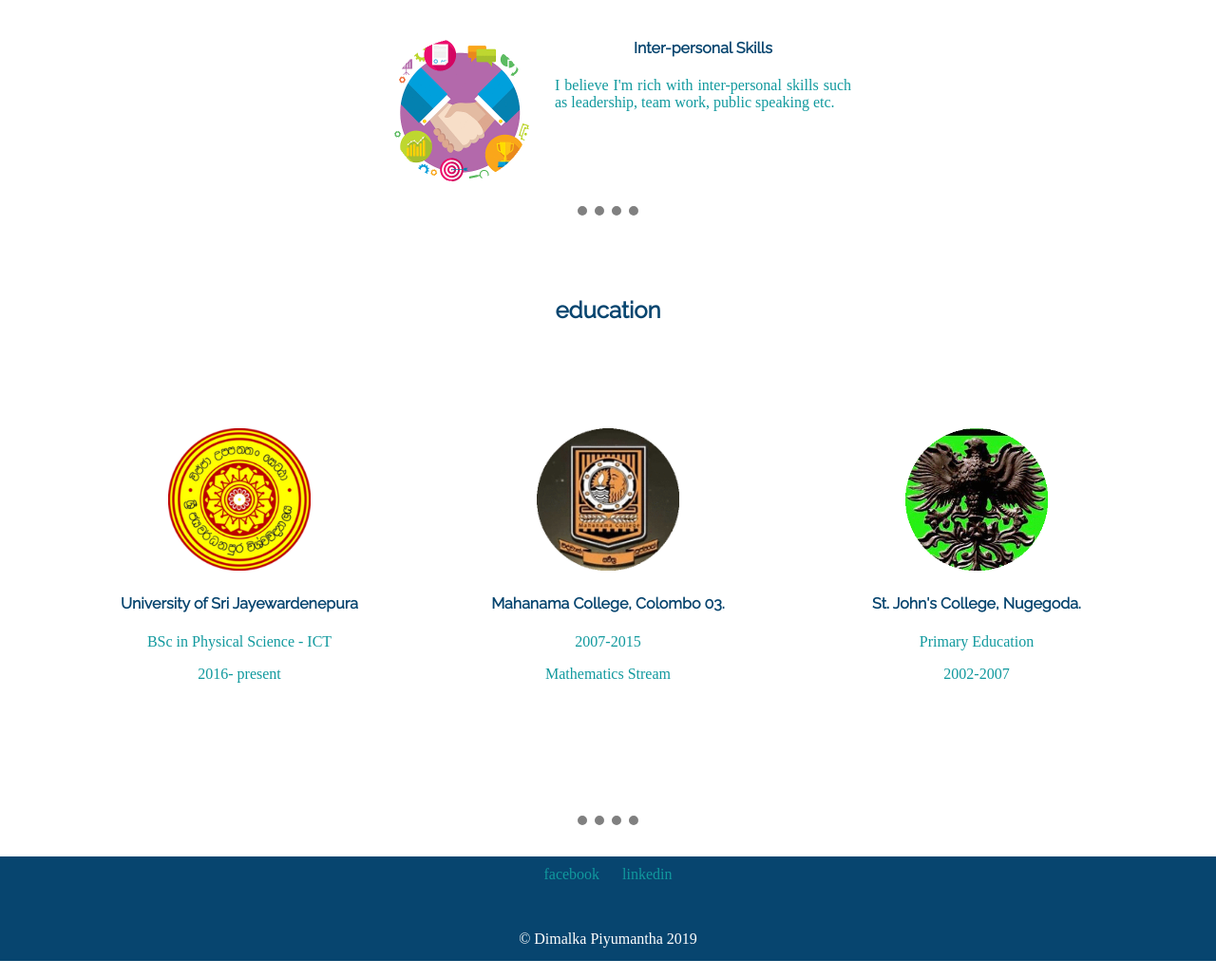
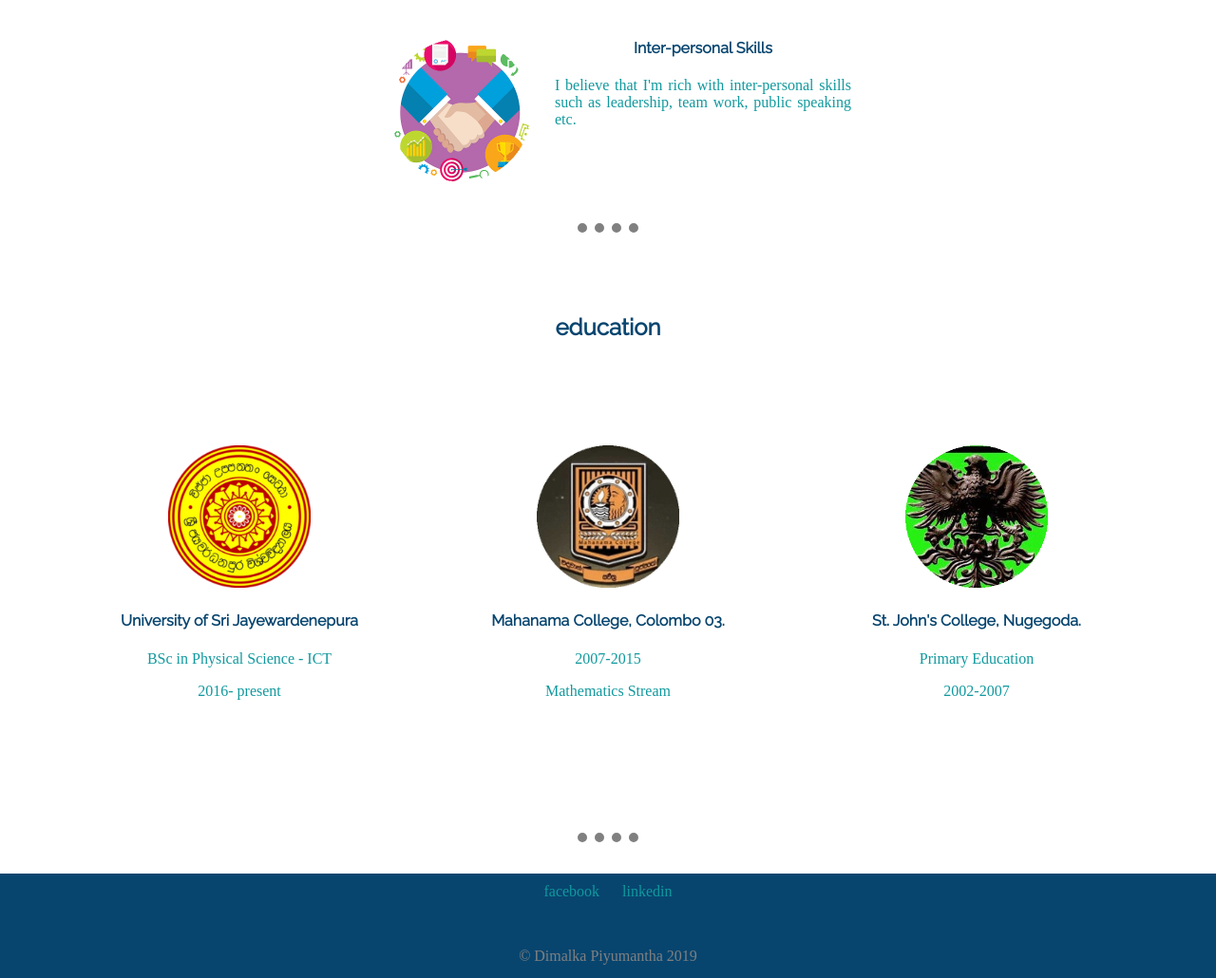
Before and after one commit to DPiyumantha/PersonalWebSite, a plain HTML site: page index.html in a window 1280 px wide. Shown: the part 1697-2727 px from the top of the page at 95% size. Drawn offline with Linux system fonts and the light colour scheme.

Commit message:
Some mistakes were edited

```diff
--- a/css/styles.css
+++ b/css/styles.css
@@ -43,7 +43,7 @@ p{
 }
 
 .copy{
-  color: white;
+  color: grey;
   margin-top:50px;
 }
 
--- a/index.html
+++ b/index.html
@@ -59,7 +59,7 @@
           <div class="skills-div">
             <img src="images/personal.png" class="skills-img , regular-img , float-img-l">
             <h4 class="regular-clr-h , regular-font">Inter-personal Skills</h4>
-            <p class=" skills-p ">I believe I'm rich with inter-personal skills such as leadership, team work, public speaking etc.</p>
+            <p class=" skills-p ">I believe that I'm rich with inter-personal skills such as leadership, team work, public speaking etc.</p>
 
           </div>
           <hr class="hr1" />
```
